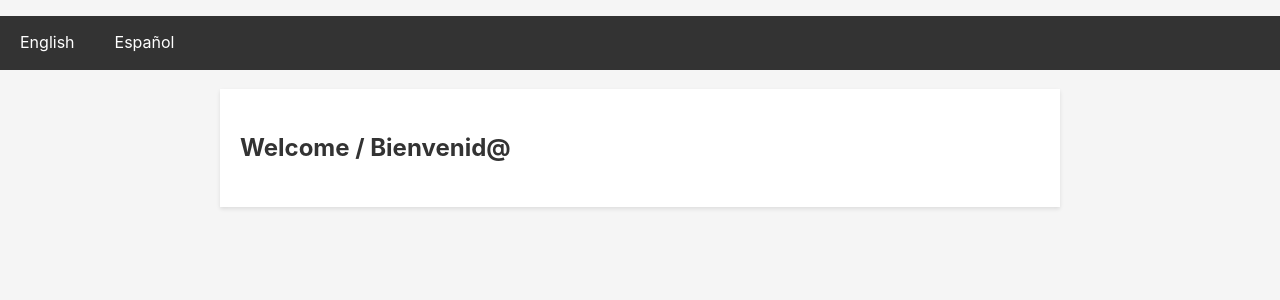
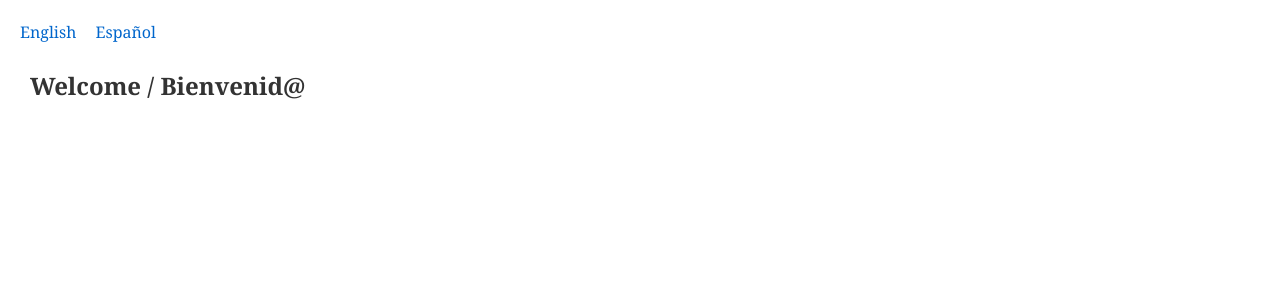
Before and after one commit to datadreamscorp/datadreamscorp.github.io, a Jekyll site: the page built from index.md, in a window 1280 px wide. Shown: the top 300 px of the page. Built offline with Jekyll 4.4.1, drawn with Linux system fonts in a browser that asks for light colours.

Commit message:
change style

```diff
--- a/assets/style.css
+++ b/assets/style.css
@@ -1,56 +1,60 @@
 body {
-    font-family: -apple-system, BlinkMacSystemFont, "Segoe UI", Roboto, "Helvetica Neue", Arial, sans-serif;
-    line-height: 1.6;
-    margin: 0;
+    font-family: Georgia, "Times New Roman", Times, serif;
+    line-height: 1.5;
+    margin: 20px;
     padding: 0;
-    background-color: #f5f5f5;
+    background-color: #ffffff;
     color: #333;
 }
 
 nav ul {
     list-style-type: none;
     padding: 0;
-    display: flex;
-    background-color: #333;
+    margin-bottom: 20px;
 }
 
 nav ul li {
-    margin: 0;
+    display: inline;
+    margin-right: 15px;
 }
 
 nav ul li a {
-    display: block;
-    color: white;
-    text-align: center;
-    padding: 14px 20px;
+    color: #0066cc;
     text-decoration: none;
 }
 
 nav ul li a:hover {
-    background-color: #111;
+    text-decoration: underline;
 }
 
 .content {
-    max-width: 800px;
+    max-width: 100%;
     margin: 0 auto;
-    padding: 20px;
-    background-color: #fff;
-    box-shadow: 0 2px 4px rgba(0, 0, 0, 0.1);
+    padding: 0 10px;
 }
 
 h1, h2, h3, h4, h5, h6 {
     color: #333;
+    margin-top: 1em;
+    margin-bottom: 0.5em;
 }
 
-p, ul, ol, li, blockquote {
-    margin-bottom: 1.2em;
+p, ul, ol, li, blockquote, pre, code {
+    margin-bottom: 1em;
 }
 
 a {
-    color: #007acc;
+    color: #0066cc;
     text-decoration: none;
 }
 
 a:hover {
     text-decoration: underline;
 }
+
+img {
+    max-width: 100%;
+    height: auto;
+    display: block;
+    margin: 0 auto;
+}
```
